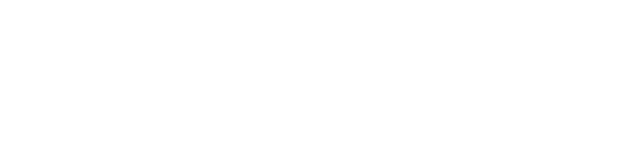
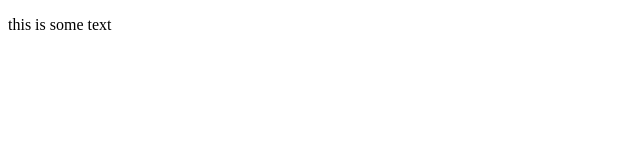
Before and after one commit to branden777/javascript-practice, a plain HTML site: page index.html in a window 1280 px wide. Shown: the whole page, without its empty margins (0-640 px from the left). Drawn offline with Linux system fonts and the light colour scheme.

Commit message:
added some text

```diff
--- a/index.html
+++ b/index.html
@@ -7,6 +7,6 @@
     <title>Document</title>
 </head>
 <body>
-
+  <p>this is some text</p>
 </body>
 </html>
```
